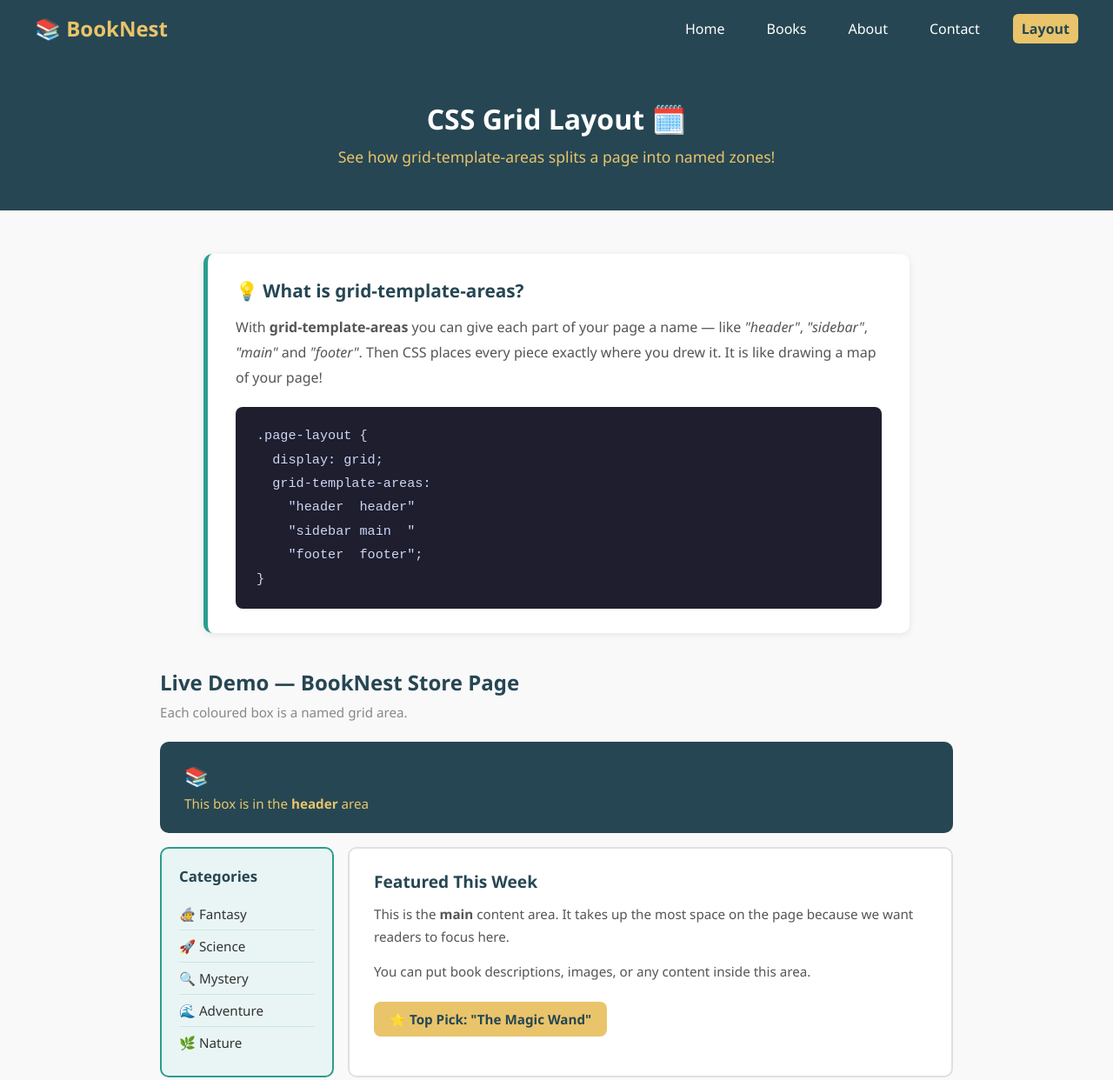
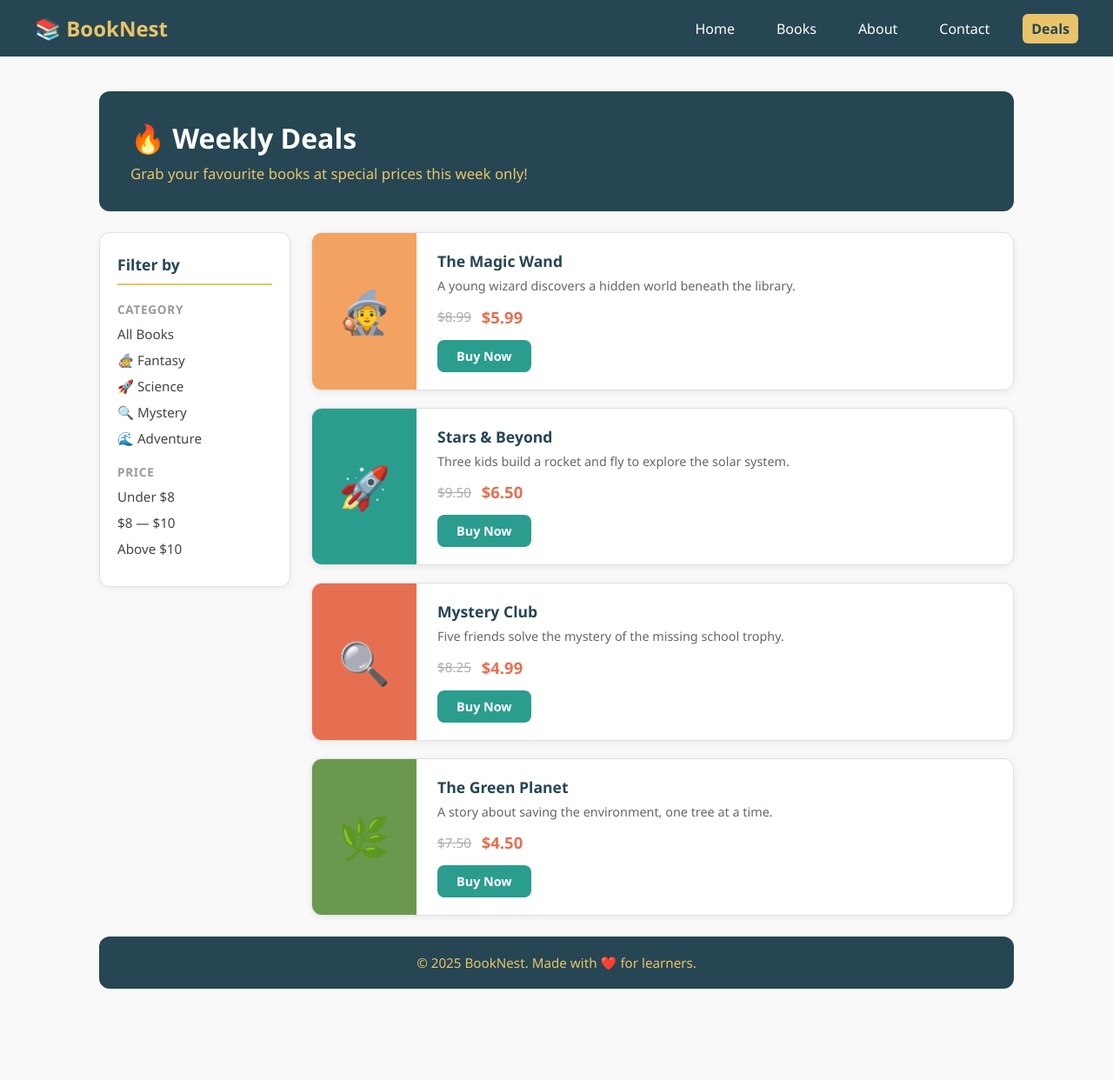
Before and after one commit to sefffo/Final-CSS-Project, a plain HTML site: page layout.html in a window 1280 px wide. Shown: the top 1242 px of the page at 87% size. After the commit the page ends 1177 px from the top, so only its background shows below. Drawn offline with Linux system fonts and the light colour scheme.

Commit message:
Replace layout explanation page with a real Deals page using grid-template-areas

```diff
--- a/layout.css
+++ b/layout.css
@@ -1,6 +1,5 @@
 /* ============================================
    layout.css — styles for layout.html ONLY
-   This page teaches: grid-template-areas
    ============================================ */
 
 /* ---------- Reset ---------- */
@@ -56,149 +55,69 @@ body {
   font-weight: bold;
 }
 
-/* ---------- Page Header ---------- */
-.page-header {
-  background-color: #264653;
-  color: #ffffff;
-  text-align: center;
-  padding: 50px 20px;
-}
+/* ---------- Page Layout (grid-template-areas) ---------- */
+.page-layout {
+  max-width: 1100px;
+  margin: 40px auto;
+  padding: 0 24px;
 
-.page-header h1 {
-  font-size: 2rem;
-  margin-bottom: 10px;
-}
-
-.page-header p {
-  font-size: 1.1rem;
-  color: #e9c46a;
-}
-
-/* ---------- Explanation Box ---------- */
-.explain-section {
-  max-width: 860px;
-  margin: 50px auto 10px;
-  padding: 0 24px;
-}
-
-.explain-box {
-  background-color: #ffffff;
-  border-left: 5px solid #2a9d8f;
-  border-radius: 10px;
-  padding: 28px 32px;
-  box-shadow: 0 2px 8px rgba(0,0,0,0.08);
-}
-
-.explain-box h2 {
-  font-size: 1.3rem;
-  color: #264653;
-  margin-bottom: 14px;
-}
-
-.explain-box p {
-  font-size: 1rem;
-  color: #555;
-  line-height: 1.8;
-  margin-bottom: 20px;
-}
-
-/* Code block styling */
-.code-block {
-  background-color: #1e1e2e;
-  color: #cdd6f4;
-  padding: 20px 24px;
-  border-radius: 8px;
-  font-size: 0.95rem;
-  line-height: 1.8;
-  font-family: 'Courier New', monospace;
-  white-space: pre;
-  overflow-x: auto;
-}
-
-/* ---------- Demo Section ---------- */
-.demo-section {
-  max-width: 960px;
-  margin: 40px auto 0;
-  padding: 0 24px;
-}
-
-.demo-section h2 {
-  font-size: 1.5rem;
-  color: #264653;
-  margin-bottom: 8px;
-}
-
-.demo-hint {
-  font-size: 0.95rem;
-  color: #888;
-  margin-bottom: 24px;
-}
-
-/* =============================================
-   THE MAIN LESSON: grid-template-areas
-
-   We split the page into 4 named zones:
-
-   [ header  | header  ]
-   [ sidebar | main    ]
-   [ footer  | footer  ]
-
-   Each child just says which area it belongs to!
-   ============================================= */
-.page-layout {
   display: grid;
-
-  /* Two columns: sidebar is narrow, main is wide */
-  grid-template-columns: 200px 1fr;
-
-  /* Three rows: auto = as tall as content */
-  grid-template-rows: auto auto auto;
-
-  /* Draw the map of the page using names */
+  grid-template-columns: 220px 1fr;
+  grid-template-rows: auto 1fr auto;
   grid-template-areas:
     "header  header"
     "sidebar main  "
     "footer  footer";
-
-  gap: 16px;
-  margin-bottom: 40px;
+  gap: 24px;
 }
 
-/* Each child says: put me in THIS area */
 .area-header  { grid-area: header; }
 .area-sidebar { grid-area: sidebar; }
 .area-main    { grid-area: main; }
 .area-footer  { grid-area: footer; }
 
-/* ---------- Area Styles (colours help students see the zones) ---------- */
+/* ---------- Header Area ---------- */
 .area-header {
   background-color: #264653;
   color: #ffffff;
-  padding: 24px 28px;
-  border-radius: 10px;
+  padding: 32px 36px;
+  border-radius: 12px;
 }
 
-.area-header h2 {
-  font-size: 1.4rem;
-  margin-bottom: 6px;
+.area-header h1 {
+  font-size: 2rem;
+  margin-bottom: 8px;
 }
 
 .area-header p {
-  font-size: 0.95rem;
+  font-size: 1.05rem;
   color: #e9c46a;
 }
 
+/* ---------- Sidebar Area ---------- */
 .area-sidebar {
-  background-color: #e9f5f4;
-  border: 2px solid #2a9d8f;
-  border-radius: 10px;
-  padding: 20px;
+  background-color: #ffffff;
+  border: 1px solid #e0e0e0;
+  border-radius: 12px;
+  padding: 24px 20px;
+  box-shadow: 0 2px 8px rgba(0,0,0,0.06);
+  align-self: start;
 }
 
 .area-sidebar h3 {
-  font-size: 1.05rem;
+  font-size: 1.1rem;
   color: #264653;
-  margin-bottom: 14px;
+  margin-bottom: 16px;
+  padding-bottom: 10px;
+  border-bottom: 2px solid #e9c46a;
+}
+
+.area-sidebar h4 {
+  font-size: 0.85rem;
+  text-transform: uppercase;
+  letter-spacing: 0.05em;
+  color: #999;
+  margin: 18px 0 8px;
 }
 
 .area-sidebar ul {
@@ -206,69 +125,116 @@ body {
 }
 
 .area-sidebar ul li {
-  padding: 8px 0;
-  font-size: 0.95rem;
-  color: #333;
-  border-bottom: 1px solid #c8e6e4;
+  margin-bottom: 8px;
 }
 
-.area-sidebar ul li:last-child {
-  border-bottom: none;
+.area-sidebar ul li a {
+  text-decoration: none;
+  color: #444;
+  font-size: 0.95rem;
+  transition: color 0.2s;
 }
 
-.area-main {
-  background-color: #ffffff;
-  border: 2px solid #e0e0e0;
-  border-radius: 10px;
-  padding: 24px 28px;
+.area-sidebar ul li a:hover {
+  color: #2a9d8f;
 }
 
-.area-main h3 {
-  font-size: 1.2rem;
+/* ---------- Main Area ---------- */
+.area-main {
+  display: flex;
+  flex-direction: column;
+  gap: 20px;
+}
+
+/* ---------- Deal Card ---------- */
+.deal-card {
+  background-color: #ffffff;
+  border: 1px solid #e0e0e0;
+  border-radius: 12px;
+  display: flex;
+  overflow: hidden;
+  box-shadow: 0 2px 8px rgba(0,0,0,0.07);
+  transition: transform 0.2s;
+}
+
+.deal-card:hover {
+  transform: translateY(-3px);
+}
+
+.deal-cover {
+  width: 120px;
+  min-width: 120px;
+  display: flex;
+  align-items: center;
+  justify-content: center;
+  font-size: 3rem;
+}
+
+.deal-info {
+  padding: 20px 24px;
+  flex: 1;
+}
+
+.deal-info h3 {
+  font-size: 1.1rem;
   color: #264653;
+  margin-bottom: 6px;
+}
+
+.deal-info p {
+  font-size: 0.9rem;
+  color: #666;
+  line-height: 1.5;
   margin-bottom: 12px;
 }
 
-.area-main p {
-  font-size: 0.95rem;
-  color: #555;
-  line-height: 1.7;
+.prices {
+  display: flex;
+  align-items: center;
+  gap: 12px;
   margin-bottom: 14px;
 }
 
-.featured-badge {
-  display: inline-block;
-  background-color: #e9c46a;
-  color: #264653;
-  padding: 10px 18px;
-  border-radius: 8px;
-  font-weight: bold;
+.old-price {
   font-size: 0.95rem;
-  margin-top: 8px;
+  color: #aaa;
+  text-decoration: line-through;
 }
 
-.area-footer {
-  background-color: #f4a261;
-  color: #264653;
-  text-align: center;
-  padding: 18px;
-  border-radius: 10px;
-  font-weight: 600;
-  font-size: 0.95rem;
+.new-price {
+  font-size: 1.15rem;
+  font-weight: bold;
+  color: #e76f51;
 }
 
-/* ---------- Site Footer ---------- */
-.site-footer {
-  text-align: center;
-  padding: 24px;
+.btn {
+  display: inline-block;
+  background-color: #2a9d8f;
+  color: #ffffff;
+  padding: 9px 22px;
+  border-radius: 8px;
+  text-decoration: none;
+  font-size: 0.9rem;
+  font-weight: bold;
+  transition: background-color 0.2s;
+}
+
+.btn:hover {
+  background-color: #264653;
+}
+
+/* ---------- Footer Area ---------- */
+.area-footer {
   background-color: #264653;
   color: #e9c46a;
-  margin-top: 60px;
+  text-align: center;
+  padding: 20px;
+  border-radius: 12px;
   font-size: 0.95rem;
 }
 
 /* ---------- Media Query ---------- */
-@media (max-width: 600px) {
+@media (max-width: 700px) {
   .navbar {
     flex-direction: column;
     gap: 12px;
@@ -282,7 +248,7 @@ body {
     gap: 10px;
   }
 
-  /* On mobile: stack everything into one column */
+  /* Stack everything into one column on mobile */
   .page-layout {
     grid-template-columns: 1fr;
     grid-template-areas:
@@ -291,4 +257,13 @@ body {
       "main"
       "footer";
   }
+
+  .deal-card {
+    flex-direction: column;
+  }
+
+  .deal-cover {
+    width: 100%;
+    height: 100px;
+  }
 }
--- a/layout.html
+++ b/layout.html
@@ -3,7 +3,7 @@
 <head>
   <meta charset="UTF-8" />
   <meta name="viewport" content="width=device-width, initial-scale=1.0" />
-  <title>BookNest - Layout</title>
+  <title>BookNest - Deals</title>
   <link rel="stylesheet" href="layout.css" />
 </head>
 <body>
@@ -16,82 +16,103 @@
       <li><a href="books.html">Books</a></li>
       <li><a href="about.html">About</a></li>
       <li><a href="contact.html">Contact</a></li>
-      <li><a href="layout.html" class="active">Layout</a></li>
+      <li><a href="layout.html" class="active">Deals</a></li>
     </ul>
   </nav>
 
-  <!-- PAGE HEADER -->
-  <div class="page-header">
-    <h1>CSS Grid Layout 🗓️</h1>
-    <p>See how grid-template-areas splits a page into named zones!</p>
-  </div>
-
-  <!-- EXPLANATION BOX -->
-  <section class="explain-section">
-    <div class="explain-box">
-      <h2>💡 What is grid-template-areas?</h2>
-      <p>
-        With <strong>grid-template-areas</strong> you can give each part of your page
-        a name — like <em>"header"</em>, <em>"sidebar"</em>, <em>"main"</em> and <em>"footer"</em>.
-        Then CSS places every piece exactly where you drew it. It is like drawing
-        a map of your page!
-      </p>
-      <pre class="code-block">
-.page-layout {
-  display: grid;
-  grid-template-areas:
-    "header  header"
-    "sidebar main  "
-    "footer  footer";
-}</pre>
-    </div>
-  </section>
-
-  <!-- LIVE DEMO using grid-template-areas -->
-  <section class="demo-section">
-    <h2>Live Demo — BookNest Store Page</h2>
-    <p class="demo-hint">Each coloured box is a named grid area.</p>
-
+  <!-- PAGE LAYOUT using grid-template-areas -->
   <div class="page-layout">
 
     <!-- HEADER area -->
     <header class="area-header">
-        <h2>📚 BookNest Store</h2>
-        <p>This box is in the <strong>header</strong> area</p>
+      <h1>🔥 Weekly Deals</h1>
+      <p>Grab your favourite books at special prices this week only!</p>
     </header>
 
     <!-- SIDEBAR area -->
     <aside class="area-sidebar">
-        <h3>Categories</h3>
+      <h3>Filter by</h3>
+
+      <h4>Category</h4>
       <ul>
-          <li>🧙 Fantasy</li>
-          <li>🚀 Science</li>
-          <li>🔍 Mystery</li>
-          <li>🌊 Adventure</li>
-          <li>🌿 Nature</li>
+        <li><a href="#">All Books</a></li>
+        <li><a href="#">🧙 Fantasy</a></li>
+        <li><a href="#">🚀 Science</a></li>
+        <li><a href="#">🔍 Mystery</a></li>
+        <li><a href="#">🌊 Adventure</a></li>
+      </ul>
+
+      <h4>Price</h4>
+      <ul>
+        <li><a href="#">Under $8</a></li>
+        <li><a href="#">$8 — $10</a></li>
+        <li><a href="#">Above $10</a></li>
       </ul>
     </aside>
 
     <!-- MAIN area -->
     <main class="area-main">
-        <h3>Featured This Week</h3>
-        <p>This is the <strong>main</strong> content area. It takes up the most space on the page because we want readers to focus here.</p>
-        <p>You can put book descriptions, images, or any content inside this area.</p>
-        <div class="featured-badge">⭐ Top Pick: "The Magic Wand"</div>
+
+      <div class="deal-card">
+        <div class="deal-cover" style="background-color: #f4a261;">🧙</div>
+        <div class="deal-info">
+          <h3>The Magic Wand</h3>
+          <p>A young wizard discovers a hidden world beneath the library.</p>
+          <div class="prices">
+            <span class="old-price">$8.99</span>
+            <span class="new-price">$5.99</span>
+          </div>
+          <a href="#" class="btn">Buy Now</a>
+        </div>
+      </div>
+
+      <div class="deal-card">
+        <div class="deal-cover" style="background-color: #2a9d8f;">🚀</div>
+        <div class="deal-info">
+          <h3>Stars & Beyond</h3>
+          <p>Three kids build a rocket and fly to explore the solar system.</p>
+          <div class="prices">
+            <span class="old-price">$9.50</span>
+            <span class="new-price">$6.50</span>
+          </div>
+          <a href="#" class="btn">Buy Now</a>
+        </div>
+      </div>
+
+      <div class="deal-card">
+        <div class="deal-cover" style="background-color: #e76f51;">🔍</div>
+        <div class="deal-info">
+          <h3>Mystery Club</h3>
+          <p>Five friends solve the mystery of the missing school trophy.</p>
+          <div class="prices">
+            <span class="old-price">$8.25</span>
+            <span class="new-price">$4.99</span>
+          </div>
+          <a href="#" class="btn">Buy Now</a>
+        </div>
+      </div>
+
+      <div class="deal-card">
+        <div class="deal-cover" style="background-color: #6a994e;">🌿</div>
+        <div class="deal-info">
+          <h3>The Green Planet</h3>
+          <p>A story about saving the environment, one tree at a time.</p>
+          <div class="prices">
+            <span class="old-price">$7.50</span>
+            <span class="new-price">$4.50</span>
+          </div>
+          <a href="#" class="btn">Buy Now</a>
+        </div>
+      </div>
+
     </main>
 
     <!-- FOOTER area -->
     <footer class="area-footer">
-        <p>This box is in the <strong>footer</strong> area &mdash; it always stays at the bottom.</p>
+      <p>© 2025 BookNest. Made with ❤️ for learners.</p>
     </footer>
 
   </div>
-  </section>
-
-  <!-- SITE FOOTER -->
-  <footer class="site-footer">
-    <p>© 2025 BookNest. Made with ❤️ for learners.</p>
-  </footer>
 
 </body>
 </html>
```
Lines whose indentation alone changed are shown as unchanged.
